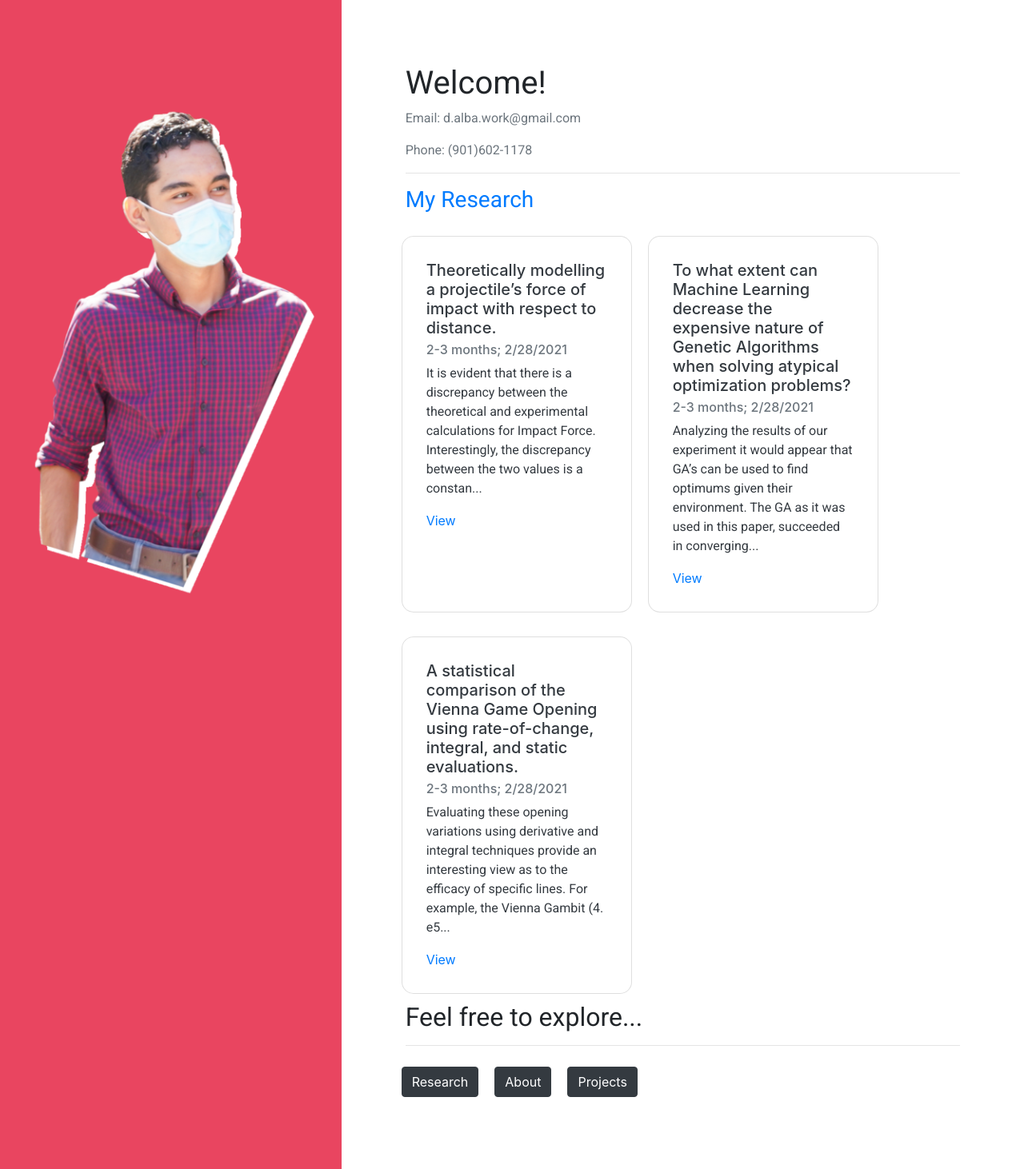
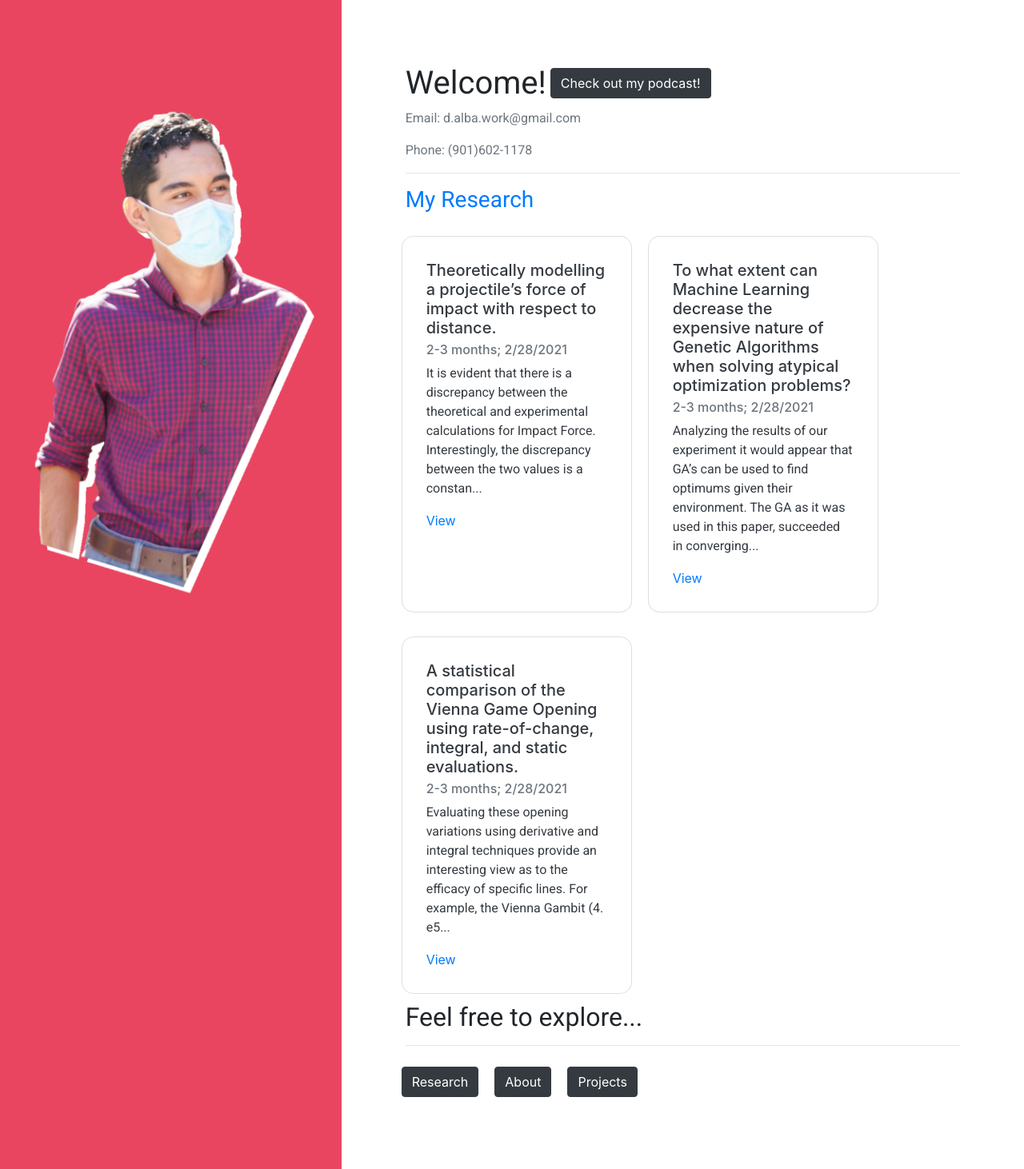
Before and after one commit to DAlba-sudo/DAlba-sudo.github.io, a Jekyll site: the page built from index.html, in a window 1280 px wide. Shown: the whole page at 80% size. Built offline with Jekyll 4.4.1, drawn with Linux system fonts in a browser that asks for light colours.

Commit message:
added check my podcast button

```diff
--- a/index.html
+++ b/index.html
@@ -15,7 +15,10 @@ css: home.css
 
         <div class="col-sm-8 maxh h-100 info-col">
             <!-- container with buttons -->
-            <h1>Welcome!</h1>
+            <div class="d-inline-flex">
+                <h1>Welcome!</h1>
+                <a style="height: fit-content; margin: 5px;" href="#" class="btn btn-dark">Check out my podcast!</a>
+            </div>
             <p class="text-muted">Email: d.alba.work@gmail.com</p>
             <p class="text-muted">Phone: (901)602-1178</p>
 
@@ -39,6 +42,4 @@ css: home.css
 
         </div>
     </div>
-
-
 </div>
```
Also changed, not shown: 2 other files.
